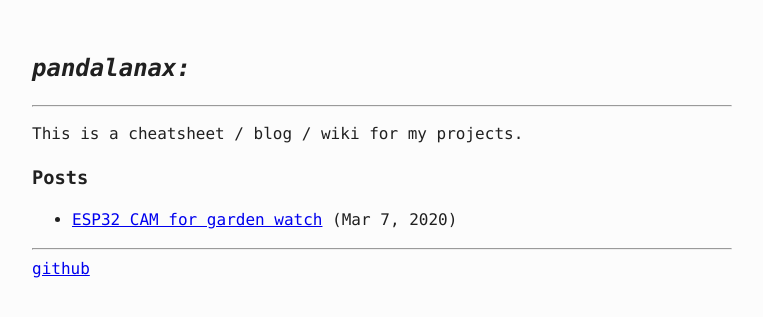
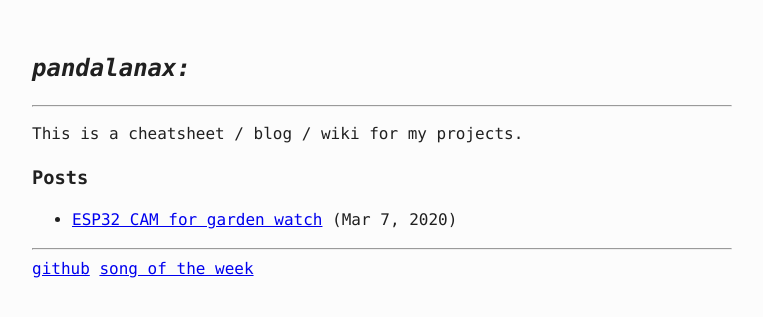
Before and after one commit to pandalanax/pandalanax.github.io, a Jekyll site: the page built from index.md, in a window 1280 px wide. Shown: the top 317 px of the page, without its empty margins (258-1021 px from the left). Built offline with Jekyll 4.4.1, drawn with Linux system fonts in a browser that asks for light colours.

Commit message:
added song of the week

```diff
--- a/_includes/footer.html
+++ b/_includes/footer.html
@@ -1,4 +1,6 @@
 <footer>
   <hr/>
   <a href="https://github.com/pandalanax/">github</a>
+
+  <a href=https://open.spotify.com/playlist/28DRV9AgS2nfnD2WikS4ul?si=XTJgpUJVRaSEa2dHzfG8pw>song of the week</a>
 </footer>
```
